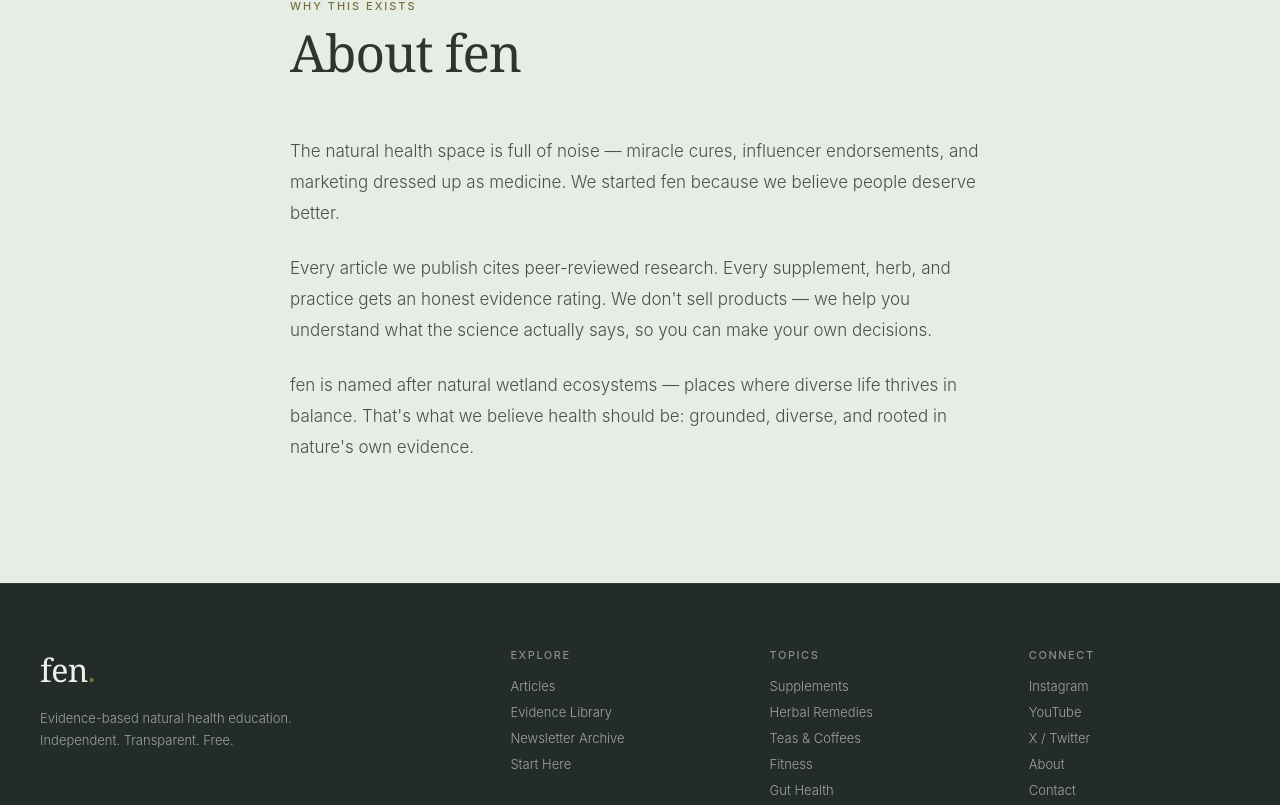
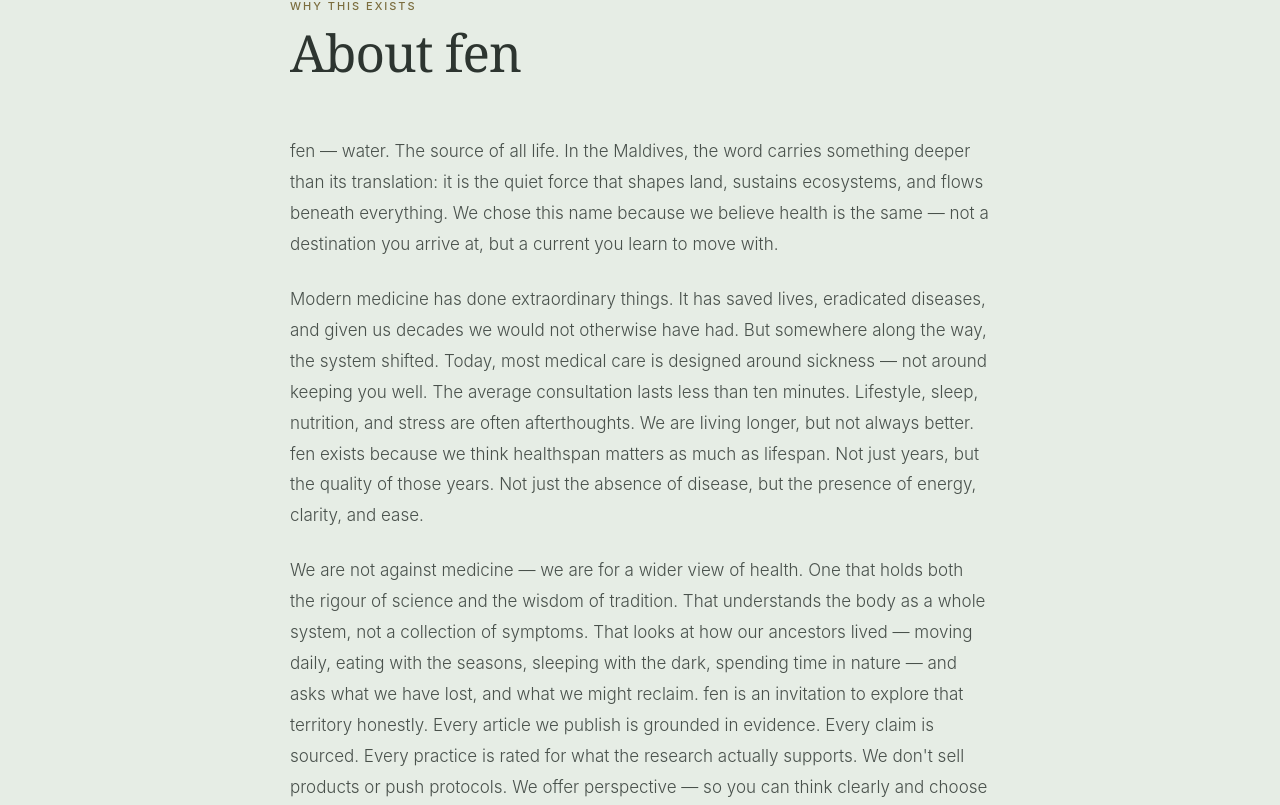
Before and after one commit to saain/fen-website, a Next.js app: page / in a window 1280 px wide. Shown: the part 4815-5620 px from the top of the page. Built offline with nearby package versions, Linux system fonts and the light colour scheme.

Commit message:
Update About fen English content with new brand narrative

```diff
--- a/src/app/page.js
+++ b/src/app/page.js
@@ -35,9 +35,9 @@ const t = {
     newsletterMeta: 'Join 0 readers · Free forever · Unsubscribe in one click',
     aboutLabel: 'Why This Exists',
     aboutTitle: 'About fen',
-    aboutP1: 'The natural health space is full of noise — miracle cures, influencer endorsements, and marketing dressed up as medicine. We started fen because we believe people deserve better.',
-    aboutP2: "Every article we publish cites peer-reviewed research. Every supplement, herb, and practice gets an honest evidence rating. We don't sell products — we help you understand what the science actually says, so you can make your own decisions.",
-    aboutP3: "fen is named after natural wetland ecosystems — places where diverse life thrives in balance. That's what we believe health should be: grounded, diverse, and rooted in nature's own evidence.",
+    aboutP1: 'fen — water. The source of all life. In the Maldives, the word carries something deeper than its translation: it is the quiet force that shapes land, sustains ecosystems, and flows beneath everything. We chose this name because we believe health is the same — not a destination you arrive at, but a current you learn to move with.',
+    aboutP2: "Modern medicine has done extraordinary things. It has saved lives, eradicated diseases, and given us decades we would not otherwise have had. But somewhere along the way, the system shifted. Today, most medical care is designed around sickness — not around keeping you well. The average consultation lasts less than ten minutes. Lifestyle, sleep, nutrition, and stress are often afterthoughts. We are living longer, but not always better. fen exists because we think healthspan matters as much as lifespan. Not just years, but the quality of those years. Not just the absence of disease, but the presence of energy, clarity, and ease.",
+    aboutP3: "We are not against medicine — we are for a wider view of health. One that holds both the rigour of science and the wisdom of tradition. That understands the body as a whole system, not a collection of symptoms. That looks at how our ancestors lived — moving daily, eating with the seasons, sleeping with the dark, spending time in nature — and asks what we have lost, and what we might reclaim. fen is an invitation to explore that territory honestly. Every article we publish is grounded in evidence. Every claim is sourced. Every practice is rated for what the research actually supports. We don't sell products or push protocols. We offer perspective — so you can think clearly and choose wisely. Welcome. We're glad you're here.",
     footerTagline: 'Evidence-based natural health education.\nIndependent. Transparent. Free.',
     footerExplore: 'Explore',
     footerExploreLinks: ['Articles', 'Evidence Library', 'Newsletter Archive', 'Start Here'],
```
